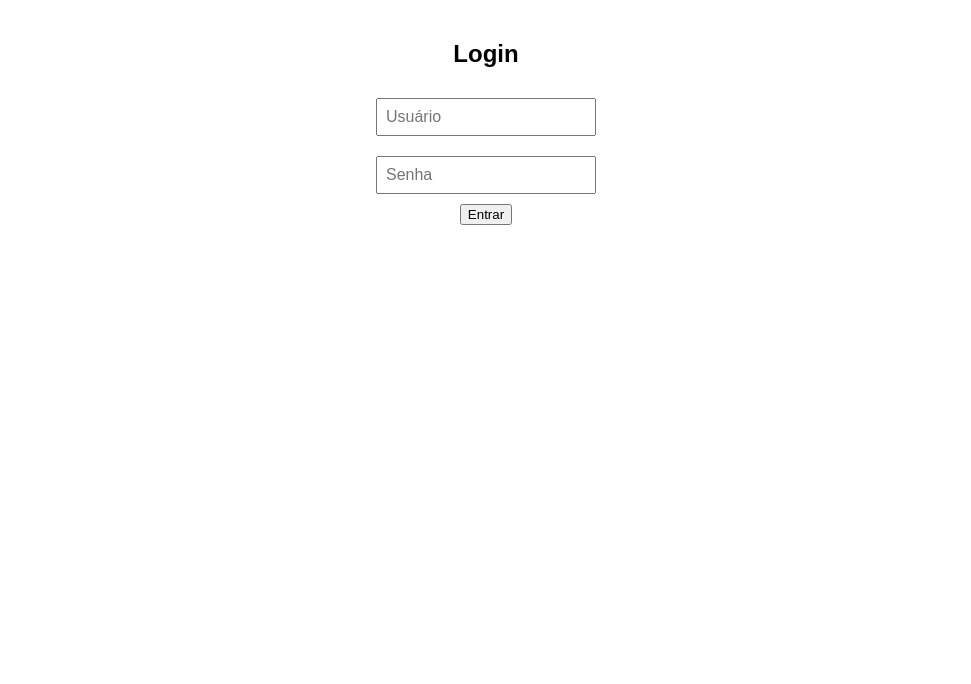
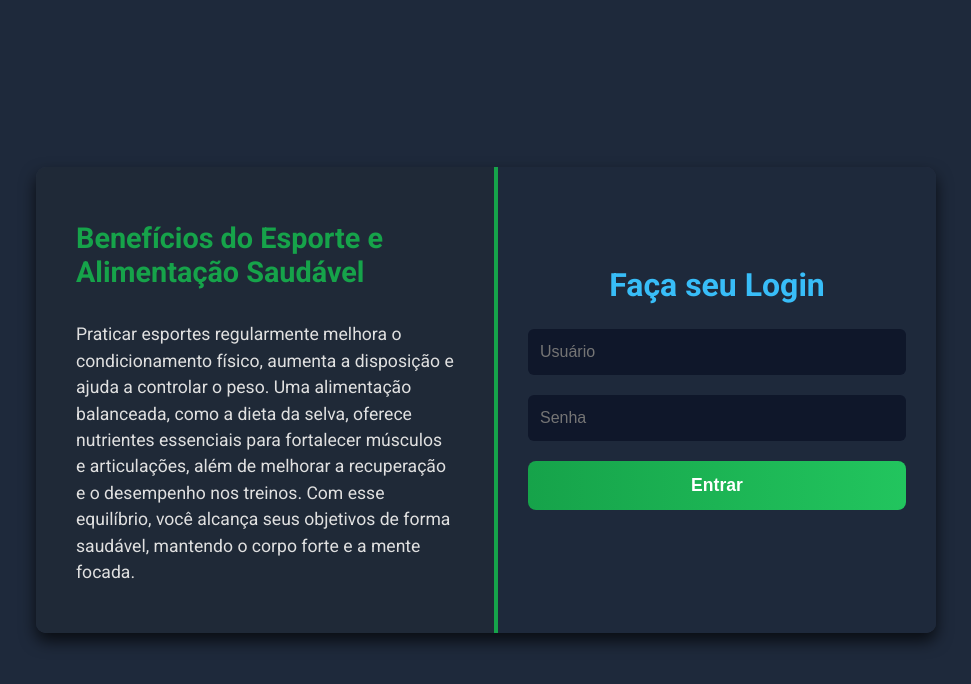
Before and after one commit to lczs27/dieta-da-selva, a plain HTML site: page login.html in a window 1280 px wide. Shown: the whole page, without its empty margins (154-1125 px from the left). Drawn offline with Linux system fonts and the light colour scheme.

Commit message:
Update login.html

```diff
--- a/login.html
+++ b/login.html
@@ -2,35 +2,166 @@
 <html lang="pt-BR">
 <head>
 <meta charset="UTF-8" />
-<title>Login</title>
+<title>Login - Plano Completo</title>
 <style>
-  body { font-family: Arial; text-align:center; margin: 40px; }
-  input { padding: 8px; width: 200px; margin: 10px 0; font-size: 16px; }
-  .error { color: red; }
+  @import url('https://fonts.googleapis.com/css2?family=Roboto:wght@400;700&display=swap');
+
+  body {
+    background-color: #1e293b; /* tom escuro do fundo */
+    color: #cbd5e1; /* texto claro */
+    font-family: 'Roboto', sans-serif;
+    margin: 0;
+    padding: 0;
+    min-height: 100vh;
+    display: flex;
+    align-items: center;
+    justify-content: center;
+  }
+
+  .container {
+    background-color: #283044; /* tom de azul escuro */
+    border-radius: 10px;
+    max-width: 900px;
+    width: 90%;
+    box-shadow: 0 8px 16px rgba(0,0,0,0.7);
+    display: flex;
+    flex-wrap: wrap;
+    overflow: hidden;
+  }
+
+  .info-panel {
+    flex: 1 1 350px;
+    padding: 30px 40px;
+    background-color: #1f2937;
+    border-right: 4px solid #16a34a; /* verde */
+    display: flex;
+    flex-direction: column;
+    justify-content: center;
+  }
+
+  .info-panel h2 {
+    color: #16a34a; /* verde */
+    font-weight: 700;
+    font-size: 1.8rem;
+    margin-bottom: 15px;
+  }
+
+  .info-panel p {
+    font-size: 1.1rem;
+    line-height: 1.5;
+    color: #e0e0e0;
+  }
+
+  .login-panel {
+    flex: 1 1 350px;
+    background-color: #1e293b;
+    padding: 40px 30px;
+    display: flex;
+    flex-direction: column;
+    justify-content: center;
+  }
+
+  .login-panel h2 {
+    color: #38bdf8; /* azul */
+    font-weight: 700;
+    font-size: 2rem;
+    margin-bottom: 25px;
+    text-align: center;
+  }
+
+  input[type="text"],
+  input[type="password"] {
+    background-color: #0f172a;
+    border: none;
+    border-radius: 6px;
+    color: #cbd5e1;
+    padding: 14px 12px;
+    font-size: 1rem;
+    margin-bottom: 20px;
+    width: 100%;
+    box-sizing: border-box;
+    transition: border-color 0.3s ease;
+  }
+
+  input[type="text"]:focus,
+  input[type="password"]:focus {
+    outline: none;
+    border: 2px solid #16a34a; /* verde */
+  }
+
+  button {
+    background: linear-gradient(90deg, #16a34a, #22c55e);
+    border: none;
+    border-radius: 8px;
+    color: white;
+    padding: 14px 0;
+    font-size: 1.1rem;
+    font-weight: 700;
+    cursor: pointer;
+    transition: background 0.3s ease;
+  }
+
+  button:hover {
+    background: linear-gradient(90deg, #22c55e, #16a34a);
+  }
+
+  .error {
+    color: #f87171; /* vermelho claro */
+    margin-top: 10px;
+    font-weight: 600;
+    min-height: 24px;
+    text-align: center;
+  }
+
+  /* Responsividade */
+  @media (max-width: 720px) {
+    .container {
+      flex-direction: column;
+    }
+    .info-panel, .login-panel {
+      flex: 1 1 auto;
+      border-right: none;
+      border-bottom: 4px solid #16a34a;
+      padding: 30px;
+    }
+  }
 </style>
 </head>
 <body>
 
-<h2>Login</h2>
-<input id="username" type="text" placeholder="Usuário" /><br />
-<input id="password" type="password" placeholder="Senha" /><br />
-<button onclick="login()">Entrar</button>
-<p id="error" class="error"></p>
+<div class="container">
+  <div class="info-panel">
+    <h2>Benefícios do Esporte e Alimentação Saudável</h2>
+    <p>
+      Praticar esportes regularmente melhora o condicionamento físico, aumenta a disposição e ajuda a controlar o peso.
+      Uma alimentação balanceada, como a dieta da selva, oferece nutrientes essenciais para fortalecer músculos e articulações, além de melhorar a recuperação e o desempenho nos treinos.
+      Com esse equilíbrio, você alcança seus objetivos de forma saudável, mantendo o corpo forte e a mente focada.
+    </p>
+  </div>
+
+  <div class="login-panel">
+    <h2>Faça seu Login</h2>
+    <input type="text" id="username" placeholder="Usuário" autocomplete="username" />
+    <input type="password" id="password" placeholder="Senha" autocomplete="current-password" />
+    <button onclick="login()">Entrar</button>
+    <p id="errorMsg" class="error"></p>
+  </div>
+</div>
 
 <script>
   const USER = "Lucas";
   const PASS = "Prot3gido";
 
   function login() {
-    const u = document.getElementById("username").value;
+    const u = document.getElementById("username").value.trim();
     const p = document.getElementById("password").value;
-    const error = document.getElementById("error");
+    const errorMsg = document.getElementById("errorMsg");
 
-    if(u === USER && p === PASS) {
-      sessionStorage.setItem("loggedIn", "true");  // sinaliza que está logado
-      window.location.href = "index.html";        // redireciona para o site principal
+    if (u === USER && p === PASS) {
+      sessionStorage.setItem("loggedIn", "true");
+      window.location.href = "index.html";
     } else {
-      error.textContent = "Usuário ou senha incorretos.";
+      errorMsg.textContent = "Usuário ou senha incorretos.";
     }
   }
 </script>
```
